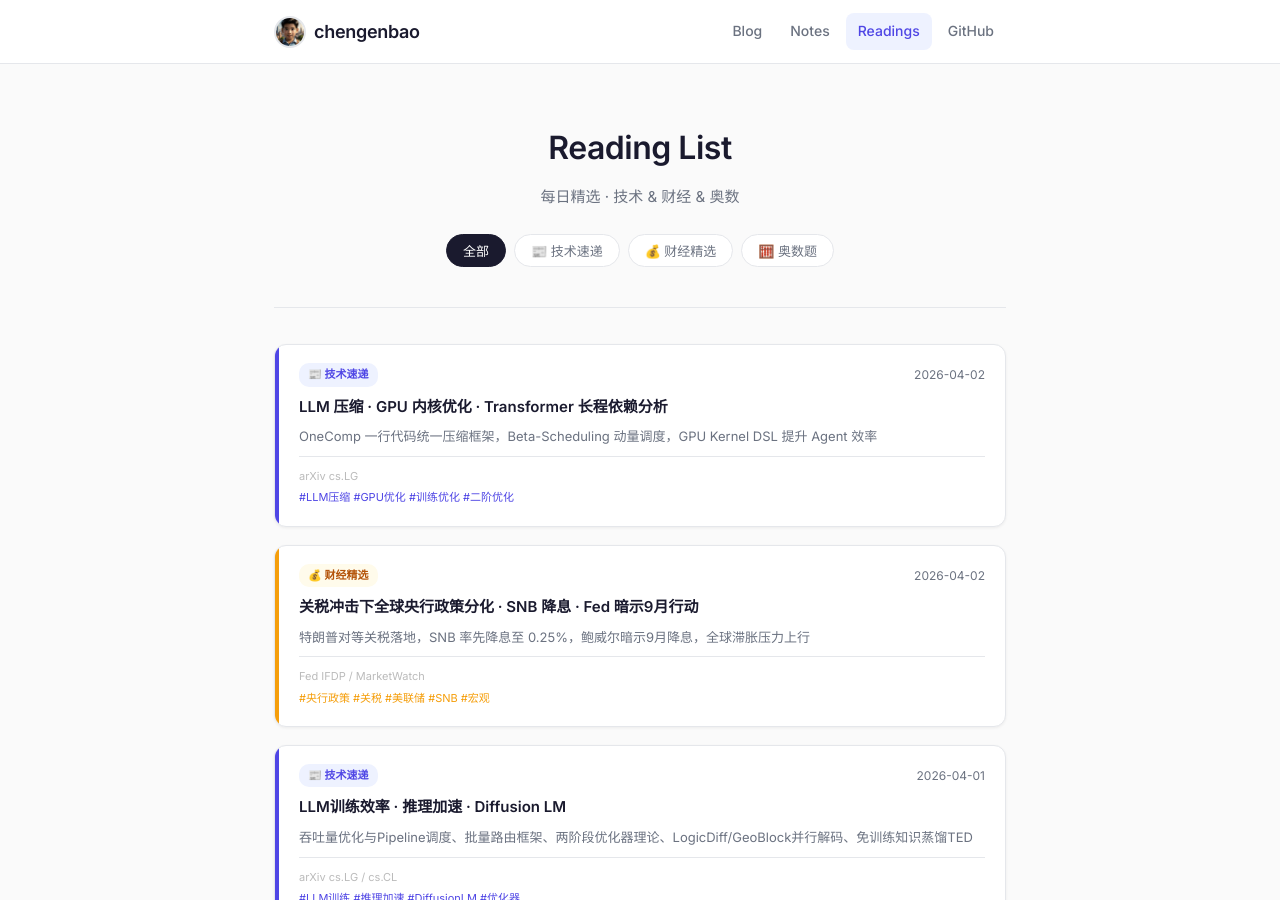
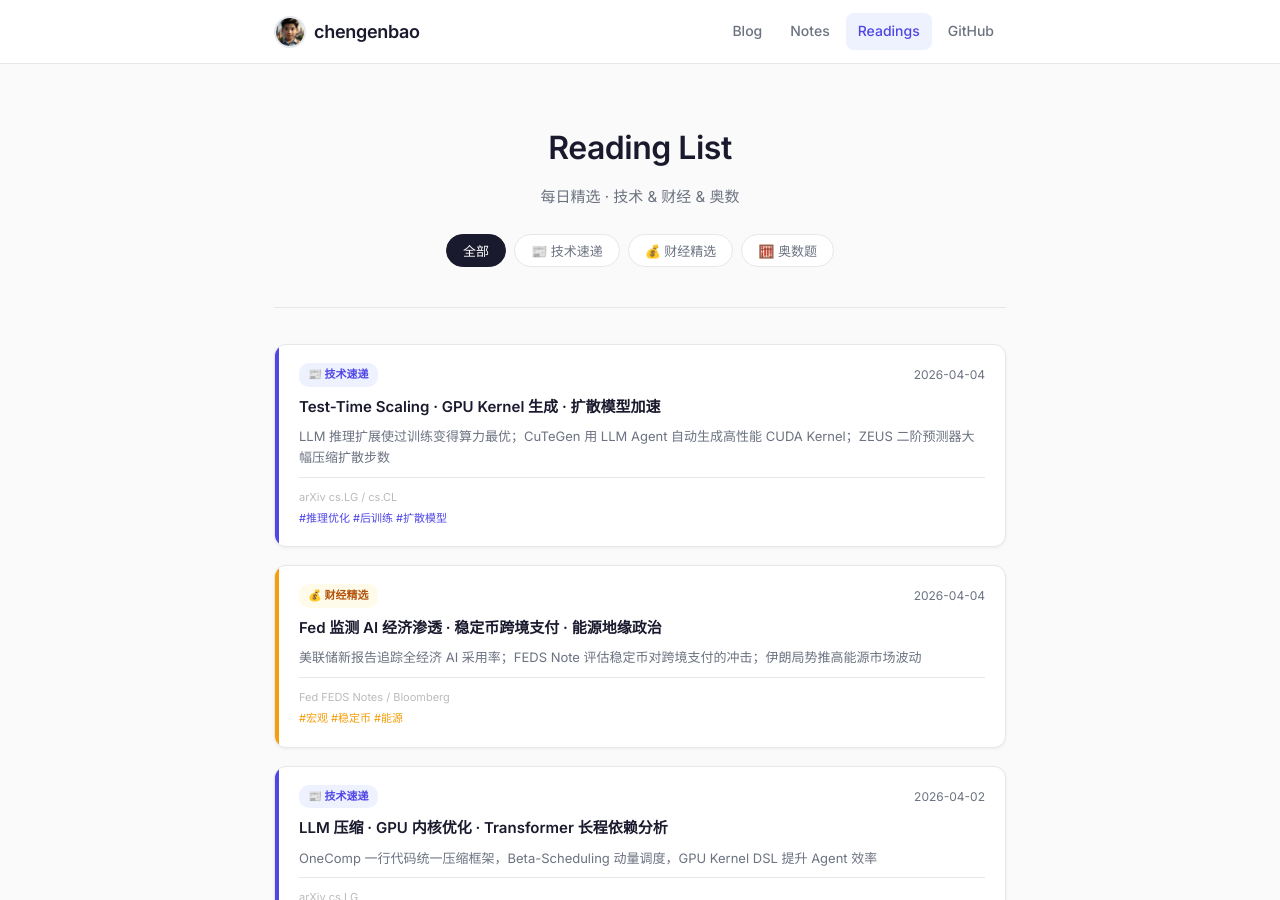
Before and after one commit to chengenbao/chengenbao.github.io, a Jekyll site: the page built from reading-list/index.md, in a window 1280 px wide and 900 px high. Built offline with Jekyll 4.4.1, drawn with Linux system fonts in a browser that asks for light colours.

Commit message:
Add reading list cards 2026-04-04

```diff
--- a/reading-list/index.md
+++ b/reading-list/index.md
@@ -18,6 +18,36 @@ permalink: /reading-list/
   </div>
 
   <div class="rl-grid">
+<a class="rl-card tech" href="/reading-list/2026-04-04-tech-daily/">
+  <div class="rl-accent"></div>
+  <div class="rl-body">
+    <div class="rl-top">
+      <span class="rl-badge tech">📰 技术速递</span>
+      <time>2026-04-04</time>
+    </div>
+    <h2>Test-Time Scaling · GPU Kernel 生成 · 扩散模型加速</h2>
+    <p>LLM 推理扩展使过训练变得算力最优；CuTeGen 用 LLM Agent 自动生成高性能 CUDA Kernel；ZEUS 二阶预测器大幅压缩扩散步数</p>
+    <div class="rl-meta">
+      <span class="rl-source">arXiv cs.LG / cs.CL</span>
+      <span class="rl-tags">#推理优化 #后训练 #扩散模型</span>
+    </div>
+  </div>
+</a>
+<a class="rl-card finance" href="/reading-list/2026-04-04-finance-daily/">
+  <div class="rl-accent"></div>
+  <div class="rl-body">
+    <div class="rl-top">
+      <span class="rl-badge finance">💰 财经精选</span>
+      <time>2026-04-04</time>
+    </div>
+    <h2>Fed 监测 AI 经济渗透 · 稳定币跨境支付 · 能源地缘政治</h2>
+    <p>美联储新报告追踪全经济 AI 采用率；FEDS Note 评估稳定币对跨境支付的冲击；伊朗局势推高能源市场波动</p>
+    <div class="rl-meta">
+      <span class="rl-source">Fed FEDS Notes / Bloomberg</span>
+      <span class="rl-tags">#宏观 #稳定币 #能源</span>
+    </div>
+  </div>
+</a>
 
 <a class="rl-card tech" href="/reading-list/2026-04-02-tech-daily/">
   <div class="rl-accent"></div>
```
